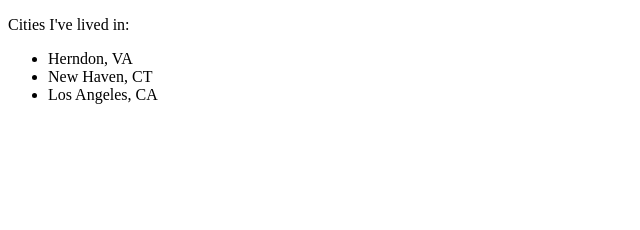
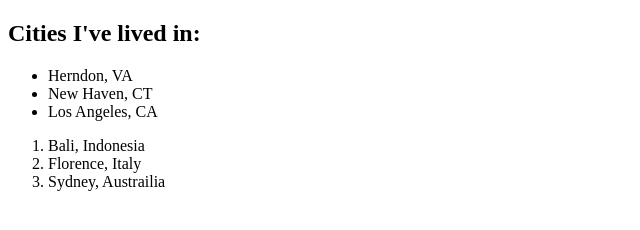
Before and after one commit to joshbeasley/html-intro, a plain HTML site: page index.html in a window 1280 px wide. Shown: the whole page, without its empty margins (0-640 px from the left). Drawn offline with Linux system fonts and the light colour scheme.

Commit message:
added ordered list

```diff
--- a/index.html
+++ b/index.html
@@ -5,11 +5,17 @@
         <title>Index Page</title>
     </head>
     <body>
-        <p>Cities I've lived in:</p>
+        <h2>Cities I've lived in:</h2>
         <ul>
             <li>Herndon, VA</li>
             <li>New Haven, CT</li>
             <li>Los Angeles, CA</li>
         </ul>
+
+        <ol>
+            <li>Bali, Indonesia</li>
+            <li>Florence, Italy</li>
+            <li>Sydney, Austrailia</li>
+          </ol>
     </body>
 </html>
```
